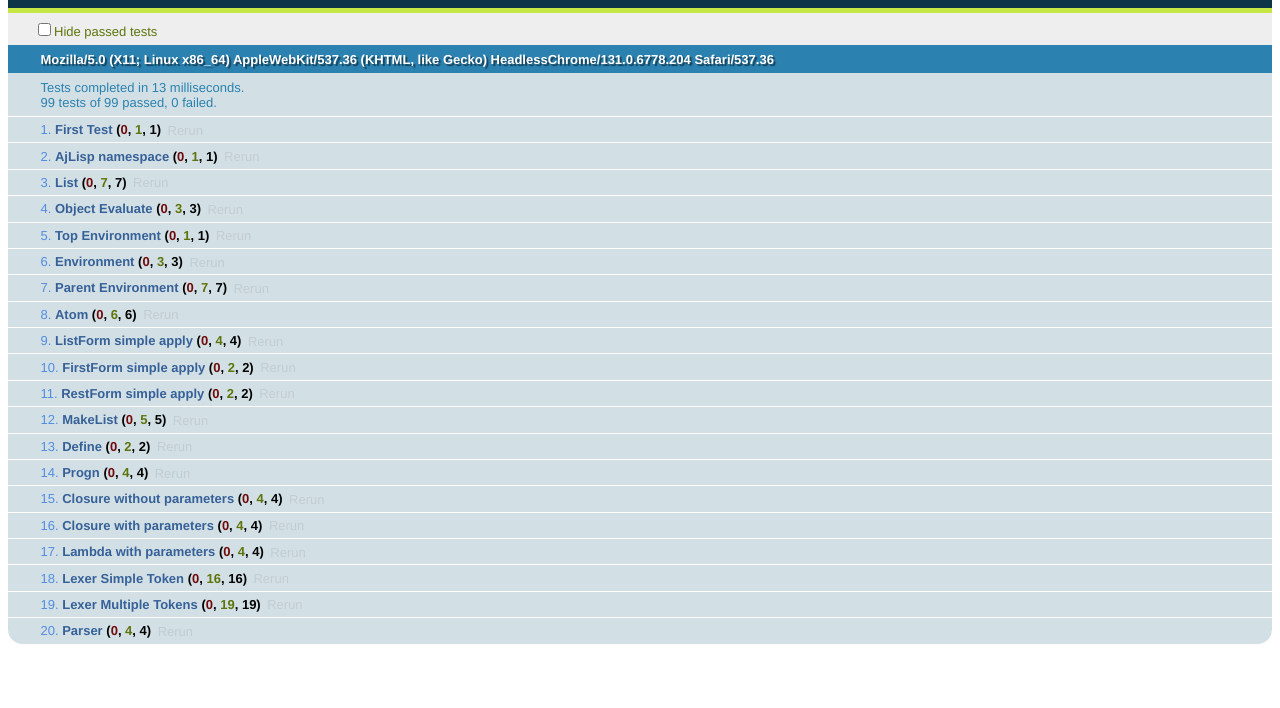
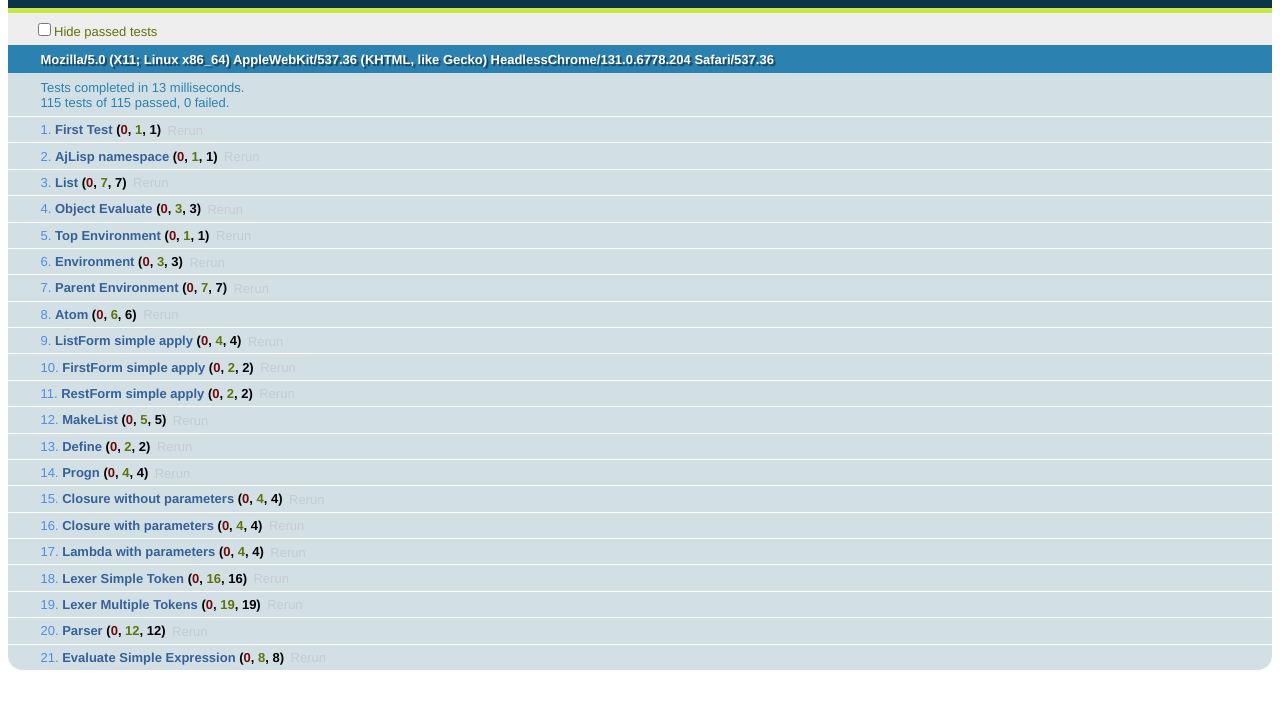
Before and after one commit to ajlopez/AjLispJs, a plain HTML site: page test/index.html in a window 1280 px wide. Shown: the part 48-756 px from the top of the page. Drawn offline with Linux system fonts and the light colour scheme.

Commit message:
quote special form Evaluate Simple Expression first tests Fix first, rest eval

```diff
--- a/src/ajlisp.js
+++ b/src/ajlisp.js
@@ -56,11 +56,10 @@ AjLisp = function() {
 	}
 
 	function Atom(name) {
-		function getValue(environment) {
+		this.evaluate = function(environment) {
 			return environment.getValue(name);
-		}
+		};
 
-		this.evaluate = getValue;
 		this.name = function() { return name; };
 	}
 
@@ -75,7 +74,12 @@ AjLisp = function() {
 	Form.prototype.apply = function(list, environment)
 	{
 		if (isNil(list)) return this.eval(list, environment);
-		return this.eval(list.rest().evaluateList(environment), environment);
+		var rest = list.rest();
+
+		if (rest != null)
+			rest = rest.evaluateList(environment);
+
+		return this.eval(rest, environment);
 	}
 
 	function SpecialForm() {
@@ -251,13 +255,19 @@ AjLisp = function() {
 	var firstForm = new Form();
 	firstForm.eval = function eval(list)
 	{
-		return list.first();
+		return list.first().first();
 	}
 
 	var restForm = new Form();
 	restForm.eval = function eval(list)
 	{
-			return list.rest();
+		return list.first().rest();
+	}
+
+	var consForm = new Form();
+	consForm.eval = function eval(list)
+	{
+		return new List(list.first(), list.rest());
 	}
 
 	var defineForm = new SpecialForm();
@@ -277,6 +287,12 @@ AjLisp = function() {
 		return new Closure(argnames, env, body);
 	}
 
+	var quoteForm = new SpecialForm();
+	quoteForm.eval = function eval(list, env)
+	{
+		return list.first();
+	}
+
 	// Environment
 
 	var environment = new Environment();
@@ -288,6 +304,8 @@ AjLisp = function() {
 
 	environment.define = defineForm;
 	environment.lambda = lambdaForm;
+
+	environment.quote = quoteForm;
 
 	// Lexer
 
@@ -421,8 +439,12 @@ AjLisp = function() {
 			if (token == null)
 				return null;
 
-			if (token.type == TokenType.Name)
+			if (token.type == TokenType.Name) {
+				if (token.value == "nil")
+					return null;
+
 				return new Atom(token.value);
+			}
 
 			if (token.type == TokenType.Separator && token.value == "(")
 				return parseListRest();
@@ -464,6 +486,7 @@ AjLisp = function() {
 		isAtom: isAtom,
 		isList: isList,
 		isNil: isNil,
+		asString: asString,
 
 		// Top Environment
 		environment: environment
--- a/test/index.html
+++ b/test/index.html
@@ -95,7 +95,7 @@
 		});
 
 		test("FirstForm simple apply", function() {
-			var list = new AjLisp.List(AjLisp.environment.first, new AjLisp.List(1, null));
+			var list = AjLisp.makeList(AjLisp.environment.first, AjLisp.makeList(AjLisp.environment.list, 1));
 			var result = AjLisp.environment.first.apply(list);
 			equal(result, 1);
 			var result2 = list.evaluate(null);
@@ -103,7 +103,7 @@
 		});
 
 		test("RestForm simple apply", function() {
-			var list = new AjLisp.List(AjLisp.environment.rest, new AjLisp.List(1, null));
+			var list = AjLisp.makeList(AjLisp.environment.rest, AjLisp.makeList(AjLisp.environment.list, 1));
 			var result = AjLisp.environment.rest.apply(list);
 			equal(result, null);
 			var result2 = list.evaluate(null);
@@ -274,6 +274,47 @@
 
 			notEqual(expr, null);
 			equal(expr.isList(), true);
+			equal(expr.asString(), "(1 2 3)");
+
+			lexer = new AjLisp.Lexer("(list (add 1 2 3) a b c)");
+			parser = new AjLisp.Parser(lexer);
+
+			expr = parser.parse();
+
+			notEqual(expr, null);
+			equal(expr.isList(), true);
+			equal(expr.asString(), "(list (add 1 2 3) a b c)");
+
+			lexer = new AjLisp.Lexer("nil");
+			parser = new AjLisp.Parser(lexer);
+
+			expr = parser.parse();
+
+			equal(expr, null);
+
+			lexer = new AjLisp.Lexer("(nil nil nil)");
+			parser = new AjLisp.Parser(lexer);
+
+			expr = parser.parse();
+
+			notEqual(expr, null);
+			equal(expr.isList(), true);
+			equal(expr.asString(), "(nil nil nil)");
+		});
+
+		test("Evaluate Simple Expression", function() {
+			equal(eval("1"), 1);
+			equal(eval("(quote (1 2 3))").asString(), "(1 2 3)");
+			equal(eval("(list 1 2 3)").asString(), "(1 2 3)");
+			equal(eval("(first (list 1 2 3))"), 1);
+
+			function eval(text) {
+				var lexer = new AjLisp.Lexer(text);
+				var parser = new AjLisp.Parser(lexer);
+				var expr = parser.parse();
+				equal(parser.parse(), null);
+				return expr.evaluate(AjLisp.environment);
+			}
 		});
 	});
 </script>
```
